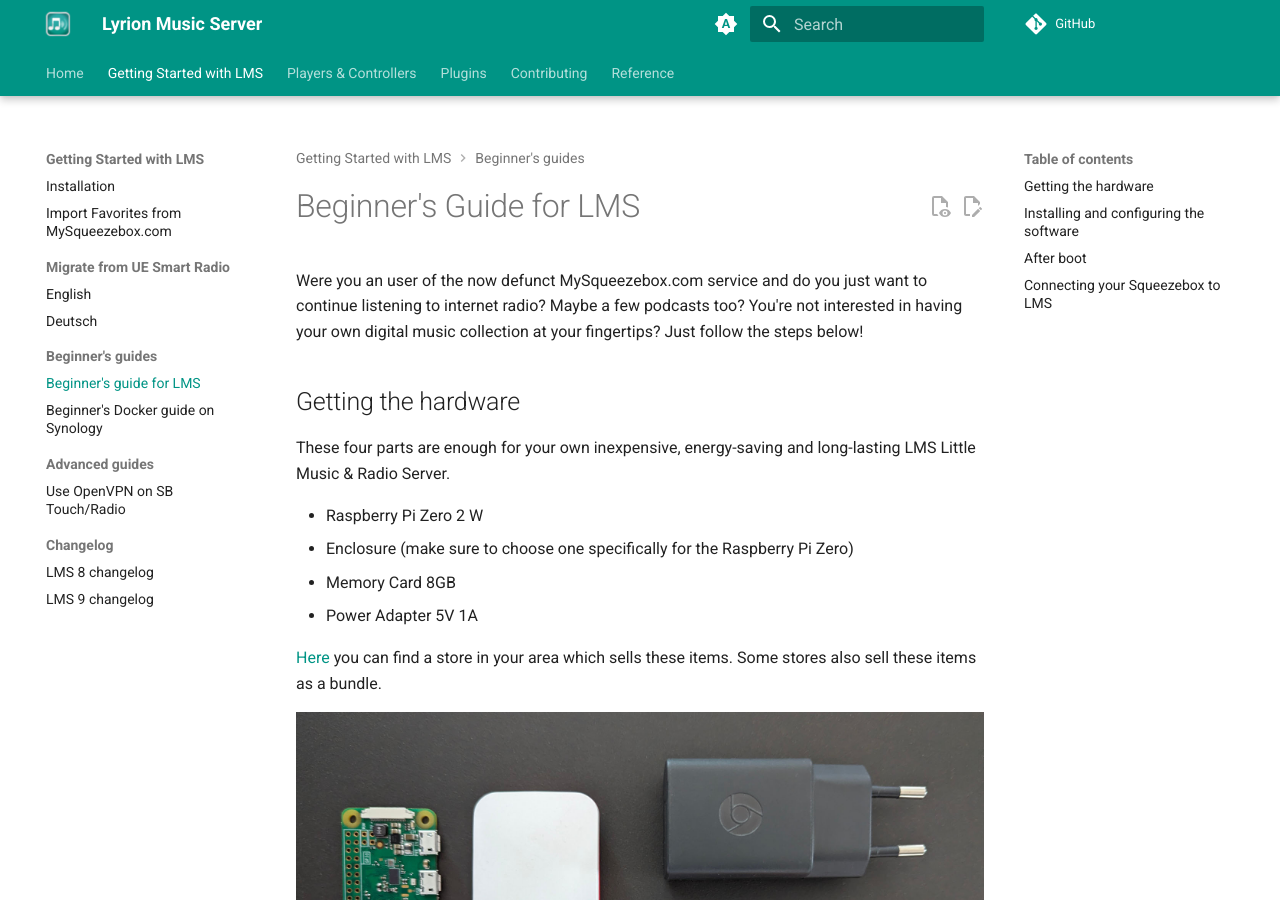
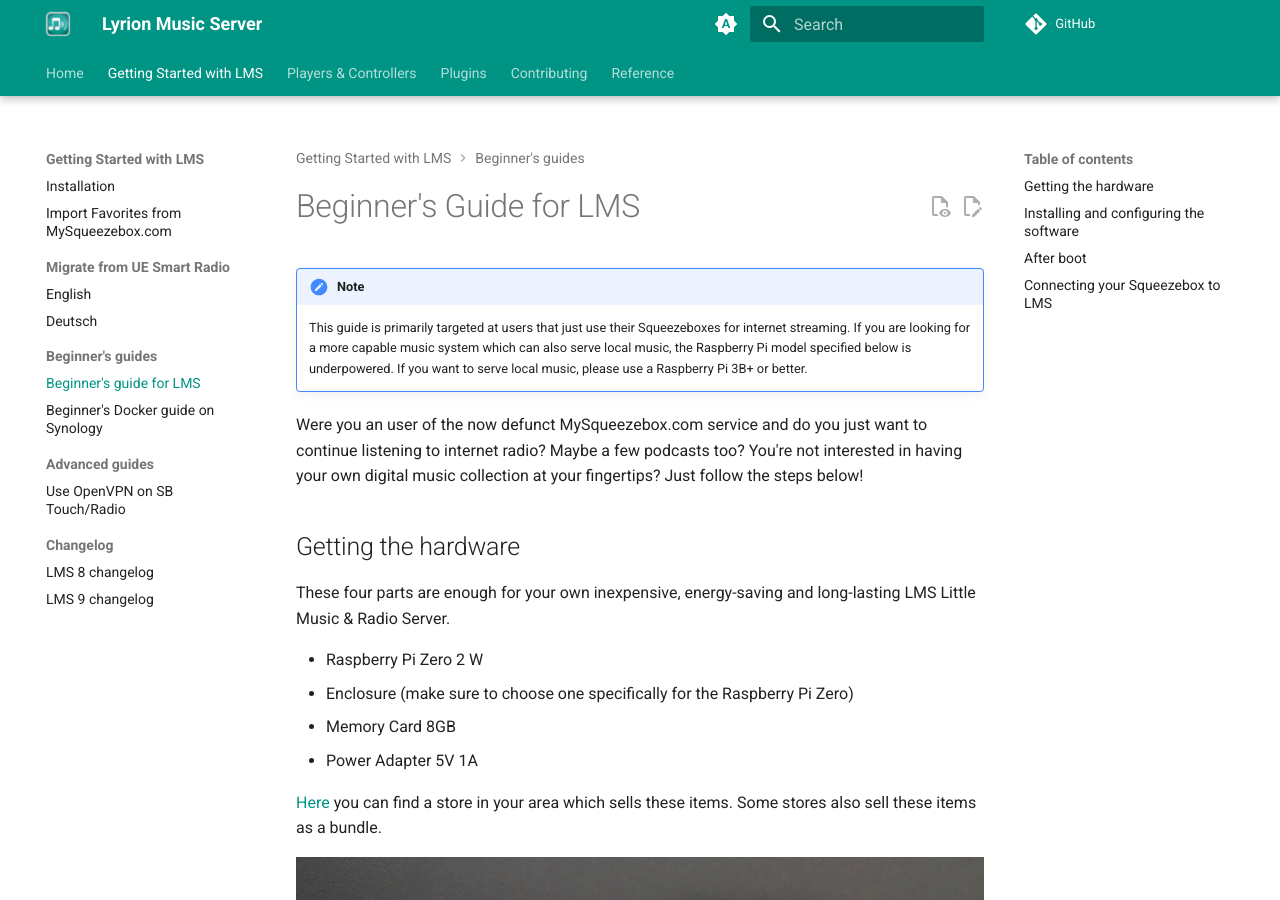
Before and after one commit to LMS-Community/lms-community.github.io, an MkDocs documentation site: the page built from docs/getting-started/beginners-guide-raspberry-pi.md, in a window 1280 px wide and 900 px high. Built offline with MkDocs 1.6.1 and Material for MkDocs 9.7.7, drawn with Linux system fonts in a browser that asks for light colours; plug-ins that fetch from the network failed and are left out; comment, search, counter and statistics services are not loaded.

Commit message:
Add note about Raspberry Pi models

```diff
--- a/docs/getting-started/beginners-guide-raspberry-pi.md
+++ b/docs/getting-started/beginners-guide-raspberry-pi.md
@@ -4,6 +4,9 @@
 ---
 
 # Beginner's Guide for LMS
+
+!!! note
+    This guide is primarily targeted at users that just use their Squeezeboxes for internet streaming. If you are looking for a more capable music system which can also serve local music, the Raspberry Pi model specified below is underpowered. If you want to serve local music, please use a Raspberry Pi 3B+ or better.
 
 Were you an user of the now defunct MySqueezebox.com service and do you just want to continue listening to internet radio? Maybe a few podcasts too? You're not interested in having your own digital music collection at your fingertips? Just follow the steps below!
 
```
